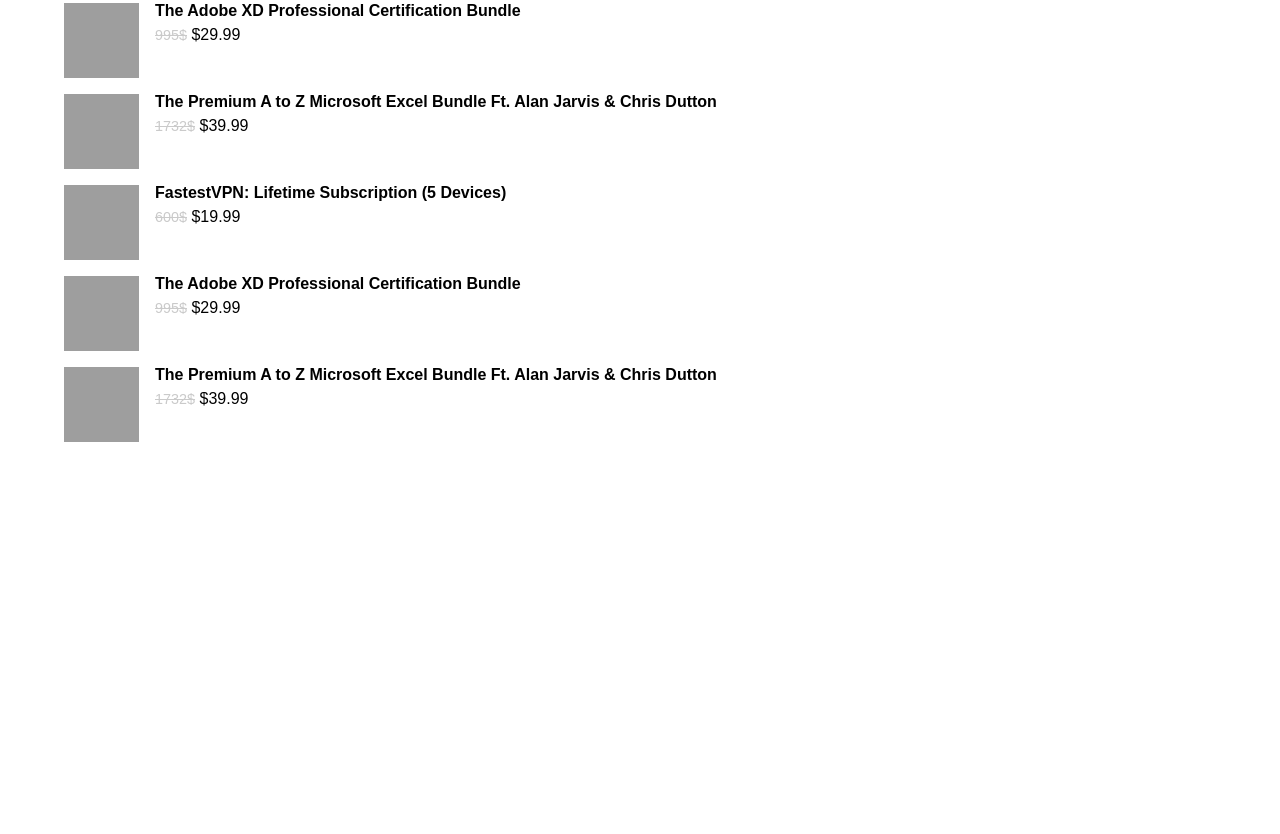
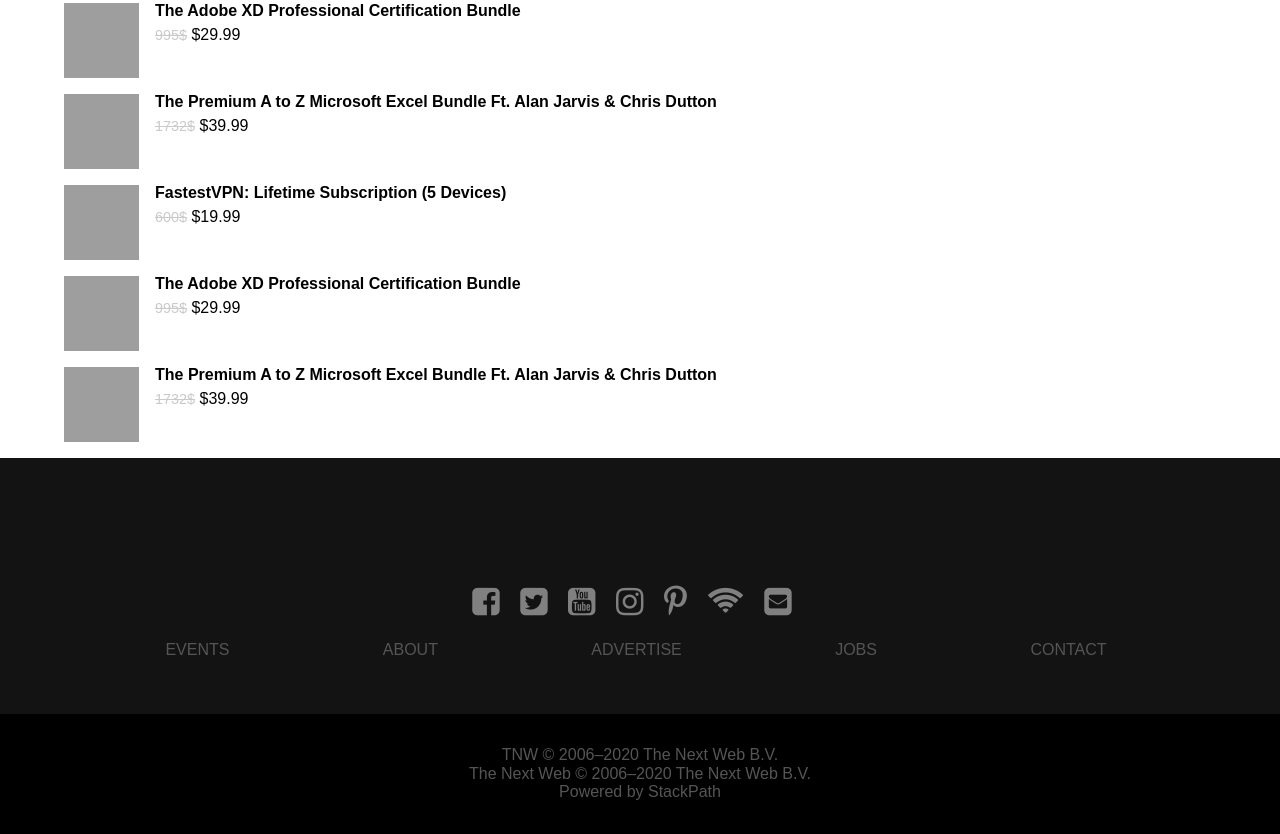
Before and after one commit to vtulonen/the-next-web, a plain HTML site: page index.html in a window 1280 px wide. Shown: the part 8452-9286 px from the top of the page. Before the commit the page ends 8910 px from the top, so only its background shows below. Drawn offline with Linux system fonts and the light colour scheme; grey boxes are pictures that could not be loaded; a script that the page names is missing.

Commit message:
page footer + nav

```diff
--- a/css/styles.css
+++ b/css/styles.css
@@ -310,9 +310,45 @@ article {
 	margin-left: -1em;
 }
 
+/* Nav + icons */
 
+.bottom-nav {
+	display: block;
+	text-align: center;
+	margin: 0 auto;
+	padding: 10% 20px;
+	height: 160px;
+	background: #131313;
+	color:#555
+}
 
+.bottom-nav__icons {
+	margin-bottom: 1.5em;
+}
 
+.bottom-nav__links {
+	display: flex;
+	flex-wrap: wrap;
+	justify-content: space-evenly;
+}
+.bottom-nav__links > li {
+	margin-right: .5em;
+}
+
+.fa {
+	color: gray;
+	padding-right: .5em;
+}
+
+.page-footer {
+	height: 120px;
+	display: grid;
+	place-items: center;
+	text-align: center;
+	padding: 2em;
+	background-color: #000;
+	color: #555;
+}
 
 
 
--- a/index.html
+++ b/index.html
@@ -3,12 +3,16 @@
 <html lang="en">
 
 <head>
+
   <meta charset="utf-8">
 
   <title>The Next Web</title>
   <meta name="description" content="title">
   <meta name="author" content="vtulonen">
 
+  <link
+  href="http://cdnjs.cloudflare.com/ajax/libs/font-awesome/4.3.0/css/font-awesome.css"
+  rel="stylesheet"  type='text/css'>
   <link rel="stylesheet" href="css/styles.css?v=1.0">
 
 </head>
@@ -692,9 +696,49 @@
 
     </section>
 
+    <nav class="bottom-nav">
+      <div class="bottom-nav__icons">
+        <i class="fa fa-facebook-square fa-2x"></i>
+        <i class="fa fa-twitter-square fa-2x"></i>
+        <i class="fa fa-youtube-square fa-2x"></i>
+        <i class="fa fa-instagram fa-2x"></i>
+        <i class="fa fa-pinterest-p fa-2x"></i>
+        <i class="fa fa-wifi fa-2x"></i>
+        <i class="fa fa-envelope-square fa-2x"></i>
+      </div>
+      <ul class="bottom-nav__links">
+        <li>
+          <a>EVENTS</a>
+        </li>
+        <li>
+          <a>ABOUT</a>
+        </li>
+        <li>
+          <a>ADVERTISE</a>
+        </li>
+        <li>
+          <a>JOBS</a>
+        </li>
+        <li>
+          <a>CONTACT</a>
+        </li>
+      </ul>
+    </nav>
+
+    <footer class="page-footer">
+      <span>TNW © 2006–2020 The Next Web B.V. </span>
+      <span>The Next Web © 2006–2020 The Next Web B.V. </span>
+      <span>Powered by StackPath</span>
+    </footer>
+
   </main>
 
+
+
   <script src="js/scripts.js"></script>
+
+
+
 </body>
 
 </html>
```
